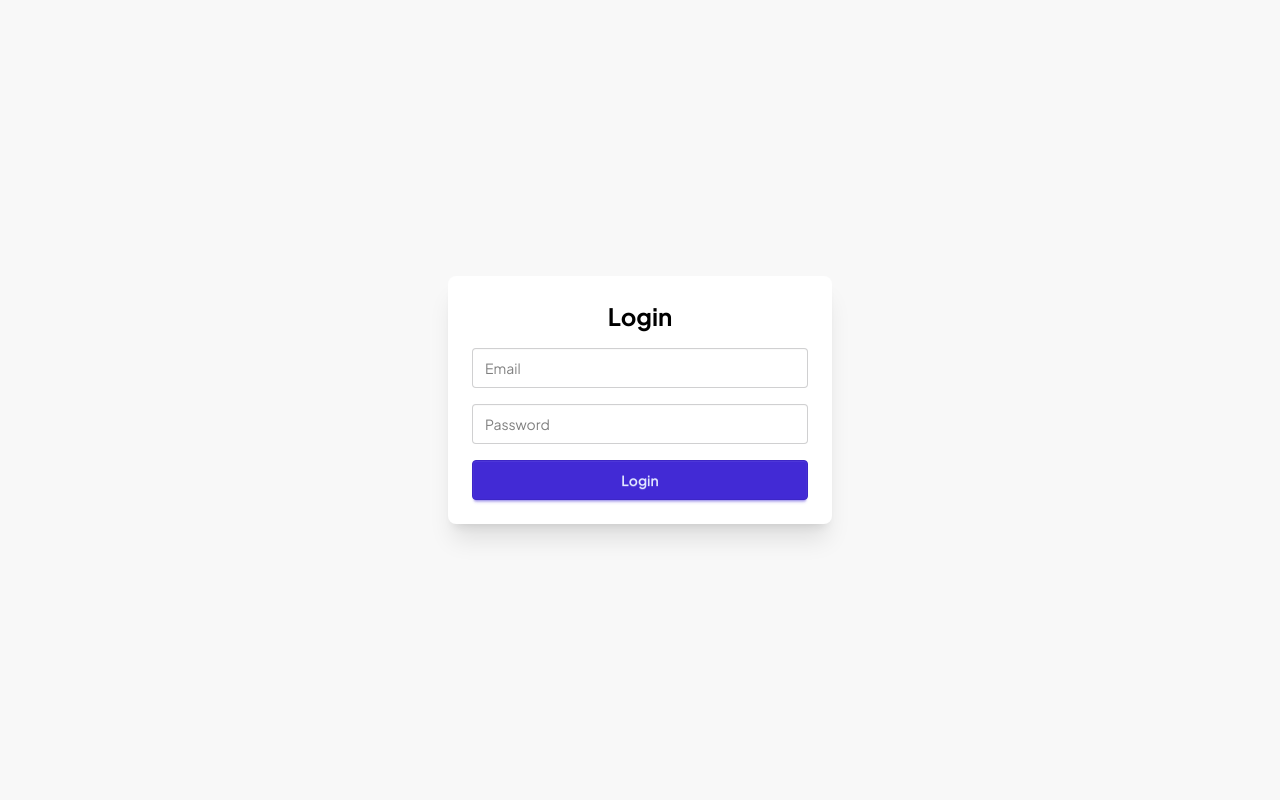
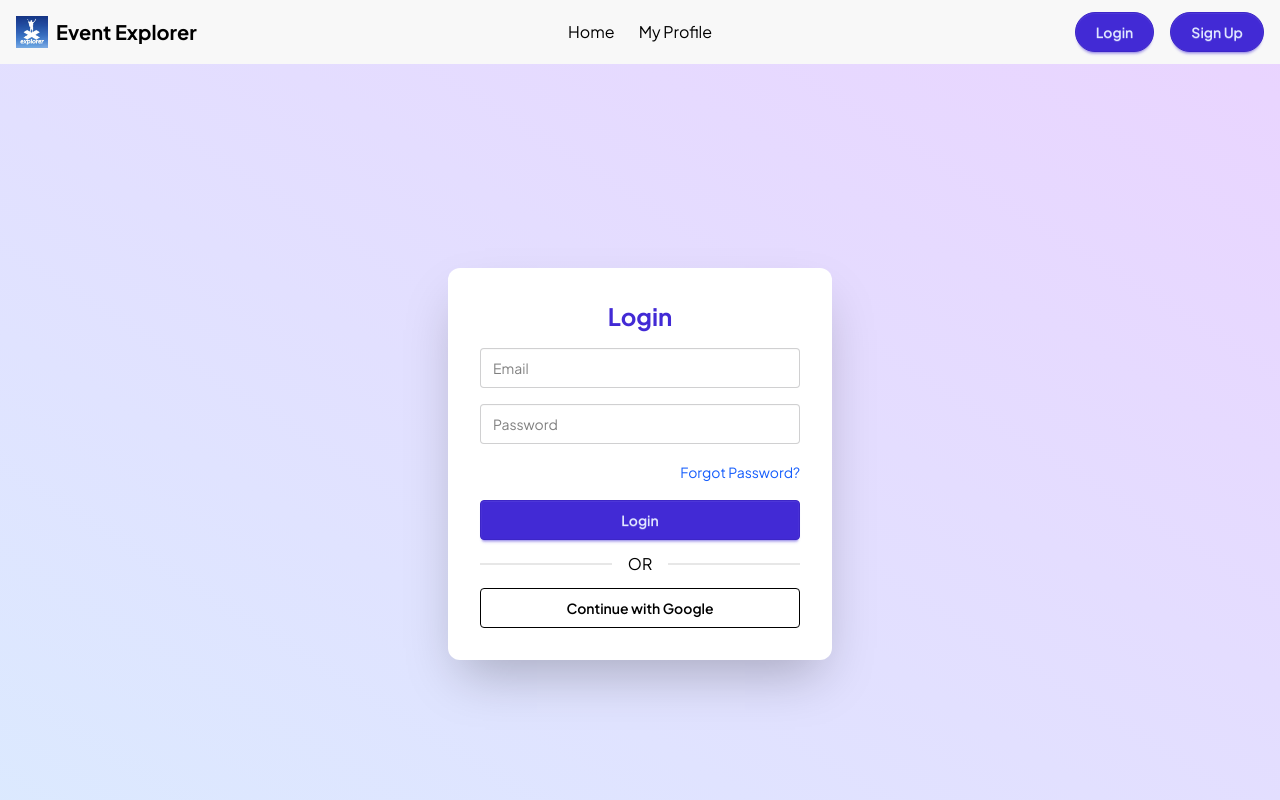
Before and after one commit to HasanCodeX/Project---web-b11-A9-Event-Explorer, a React (Vite) app: page /login in a window 1280 px wide. Shown: the top 800 px of the page. Built offline with nearby package versions, Linux system fonts and the light colour scheme; no server answers.

Commit message:
update auth

```diff
--- a/src/Components/Navbar.jsx
+++ b/src/Components/Navbar.jsx
@@ -2,7 +2,7 @@
 import { Link, NavLink } from "react-router-dom";
 import { useAuthState } from "react-firebase-hooks/auth";
 import { signOut } from "firebase/auth";
-import { auth } from "../firebase/firebase.config";
+import { auth } from "../Context/firebase/firebase.config";
 import logo from "../assets/logo.png";
 
 
--- /dev/null
+++ b/src/Context/PrivateRoute/PrivateRoute.jsx
@@ -0,0 +1,20 @@
+import React, { use } from 'react';
+import { AuthContext } from './AuthProvider';
+import { Navigate, useLocation } from 'react-router';
+import Loading from '../Components/Loading';
+
+const PrivetRoute = ({ children }) => {
+    const { user, loading } = use(AuthContext);
+        const location = useLocation();
+        console.log(location);
+    if (loading) {
+        return <Loading></Loading>
+    }
+    if (user&& user.email) {
+
+        return children;
+    }
+    return <Navigate state={location.pathname} to="/login"></Navigate>
+}
+
+export default PrivetRoute;
--- /dev/null
+++ b/src/Context/Provider/AuthProvider.jsx
@@ -0,0 +1,71 @@
+import React, { createContext, useEffect, useState } from 'react';
+import app from '../firebase/firebase.config';
+import {
+  createUserWithEmailAndPassword,
+  getAuth,
+  GoogleAuthProvider,
+  onAuthStateChanged,
+  signInWithEmailAndPassword,
+  signInWithPopup,
+  signOut,
+  updateProfile
+} from "firebase/auth";
+
+export const AuthContext = createContext();
+
+const auth = getAuth(app);
+const AuthProvider = ({ children }) => {
+  const [user, setUser] = useState(null);
+  const [loading, setLoading] = useState(true);
+  const provider = new GoogleAuthProvider();
+
+  const createUser = (email, password) => {
+    setLoading(true);
+    return createUserWithEmailAndPassword(auth, email, password);
+  };
+
+  const createUserWithLoginGoogle = () => {
+    return signInWithPopup(auth, provider);
+  };
+
+  const loginUser = (email, password) => {
+    setLoading(true);
+    return signInWithEmailAndPassword(auth, email, password);
+  };
+
+  const profile = (updateData) => {
+    return updateProfile(auth.currentUser, updateData);
+  };
+
+  const logout = () => {
+    return signOut(auth);
+  };
+
+  useEffect(() => {
+    const unsubscribe = onAuthStateChanged(auth, (currentUser) => {
+      setUser(currentUser);
+      setLoading(false);
+    });
+    return () => unsubscribe();
+  }, []);
+
+  const authData = {
+    user,
+    setUser,
+    createUser,
+    logout,
+    loginUser,
+    loading,
+    setLoading,
+    profile,
+    createUserWithLoginGoogle,
+  };
+
+  return (
+    <AuthContext.Provider value={authData}>
+      {children}
+    </AuthContext.Provider>
+  );
+};
+
+export default AuthProvider;
--- a/src/main.jsx
+++ b/src/main.jsx
@@ -6,17 +6,11 @@ import { createBrowserRouter, RouterProvider } from "react-router-dom";
 import { HelmetProvider } from 'react-helmet-async';
 
 import Login from "./pages/Login";
-
 import Signup from "./pages/Signup";
-
 import App from "./App";
-
-
 import Home from "./pages/Home";
-
 import NotFound from "./pages/NotFound";
-
-
+import AuthProvider from "./Context/Provider/AuthProvider";
 
 const router = createBrowserRouter([
   {
@@ -24,33 +18,23 @@ const router = createBrowserRouter([
     element: <App />,
     children: [
       { index: true, element: <Home /> },
-
+      { path: "/login", element: <Login /> },
+      { path: "/signup", element: <Signup /> },
     ],
   },
   {
-    path:'/*',
-    element:<NotFound/>
+    path: "/*",
+    element: <NotFound />,
   },
-  {
-    path: "/login",
-    element: <Login />
-  },
-  {
-    path: "/signup",
-    element: <Signup />
-  }
-
 ]);
-
 
 ReactDOM.createRoot(document.getElementById("root")).render(
   <React.StrictMode>
-  <HelmetProvider>
-    < >
-    <RouterProvider router={router} />
-    <ToastContainer />
-    </>
+    <HelmetProvider>
+      <AuthProvider>
+        <RouterProvider router={router} />
+        <ToastContainer position="top-center" autoClose={3000} />
+      </AuthProvider>
     </HelmetProvider>
-
   </React.StrictMode>
 );
--- a/src/pages/Login.jsx
+++ b/src/pages/Login.jsx
@@ -1,9 +1,10 @@
-// src/pages/Login.jsx
 import { useState } from "react";
-import { useNavigate } from "react-router-dom";
-import { signInWithEmailAndPassword } from "firebase/auth";
-import { auth } from "../firebase/firebase.config";
+import { useNavigate, useLocation } from "react-router-dom";
+import { signInWithEmailAndPassword, GoogleAuthProvider, signInWithPopup } from "firebase/auth";
+import { auth } from "../Context/firebase/firebase.config";
 import { Helmet } from "react-helmet-async";
+
+const provider = new GoogleAuthProvider();
 
 const Login = () => {
   const [email, setEmail] = useState("");
@@ -13,21 +14,43 @@ const Login = () => {
 
   const handleLogin = async (e) => {
     e.preventDefault();
+    const passwordRegex = /^(?=.*[a-z])(?=.*[A-Z]).{6,}$/;
+    if (!passwordRegex.test(password)) {
+      setError("Password must contain at least one uppercase, one lowercase, and be at least 6 characters.");
+      return;
+    }
+
     try {
       await signInWithEmailAndPassword(auth, email, password);
-      navigate("/"); // redirect after login
+      navigate("/");
     } catch (err) {
       setError(err.message);
     }
   };
 
+  const handleGoogleLogin = async () => {
+    try {
+      await signInWithPopup(auth, provider);
+      navigate("/");
+    } catch (err) {
+      setError(err.message);
+    }
+  };
+
+  const handleForgotPassword = () => {
+    navigate("/forgot-password", { state: { email } });
+  };
+
   return (
-    <div className="flex justify-center items-center min-h-screen bg-base-200">
+    <div className="flex justify-center items-center min-h-screen bg-gradient-to-tr from-blue-100 to-purple-200">
       <Helmet>
         <title>Login | Event Explorer</title>
       </Helmet>
-      <form onSubmit={handleLogin} className="card w-full max-w-sm bg-base-100 shadow-xl p-6 space-y-4">
-        <h2 className="text-2xl font-bold text-center">Login</h2>
+      <form
+        onSubmit={handleLogin}
+        className="card w-full max-w-sm bg-white shadow-2xl p-8 rounded-xl space-y-4"
+      >
+        <h2 className="text-2xl font-bold text-center text-primary">Login</h2>
         {error && <p className="text-red-500 text-sm">{error}</p>}
         <input
           type="email"
@@ -45,8 +68,23 @@ const Login = () => {
           onChange={(e) => setPassword(e.target.value)}
           required
         />
-        <button type="submit" className="btn btn-primary w-full">
-          Login
+        <div className="text-right">
+          <button
+            type="button"
+            onClick={handleForgotPassword}
+            className="text-sm text-blue-600 hover:underline"
+          >
+            Forgot Password?
+          </button>
+        </div>
+        <button type="submit" className="btn btn-primary w-full">Login</button>
+        <div className="divider">OR</div>
+        <button
+          type="button"
+          onClick={handleGoogleLogin}
+          className="btn btn-outline w-full"
+        >
+          Continue with Google
         </button>
       </form>
     </div>
--- a/src/pages/Signup.jsx
+++ b/src/pages/Signup.jsx
@@ -1,11 +1,19 @@
 import { useState } from "react";
 import { useNavigate } from "react-router-dom";
-import { createUserWithEmailAndPassword, updateProfile } from "firebase/auth";
-import { auth } from "../firebase/firebase.config";
+import {
+  createUserWithEmailAndPassword,
+  updateProfile,
+  GoogleAuthProvider,
+  signInWithPopup,
+} from "firebase/auth";
+import { auth } from "../Context/firebase/firebase.config";
 import { Helmet } from "react-helmet-async";
+
+const provider = new GoogleAuthProvider();
 
 const Signup = () => {
   const [name, setName] = useState("");
+  const [photoURL, setPhotoURL] = useState("");
   const [email, setEmail] = useState("");
   const [password, setPassword] = useState("");
   const [error, setError] = useState(null);
@@ -13,24 +21,45 @@ const Signup = () => {
 
   const handleSignup = async (e) => {
     e.preventDefault();
+
+    // Password validation
+    const passwordRegex = /^(?=.*[a-z])(?=.*[A-Z]).{6,}$/;
+    if (!passwordRegex.test(password)) {
+      setError("Password must have at least one uppercase, one lowercase, and 6+ characters.");
+      return;
+    }
+
     try {
       const userCredential = await createUserWithEmailAndPassword(auth, email, password);
       await updateProfile(userCredential.user, {
         displayName: name,
+        photoURL: photoURL,
       });
-      navigate("/"); // Redirect after sign up
+      navigate("/");
+    } catch (err) {
+      setError(err.message);
+    }
+  };
+
+  const handleGoogleSignup = async () => {
+    try {
+      await signInWithPopup(auth, provider);
+      navigate("/");
     } catch (err) {
       setError(err.message);
     }
   };
 
   return (
-    <div className="flex justify-center items-center min-h-screen bg-base-200">
+    <div className=" p-16 flex justify-center items-center min-h-screen bg-gradient-to-tr from-green-100 to-blue-200">
       <Helmet>
         <title>Sign Up | Event Explorer</title>
       </Helmet>
-      <form onSubmit={handleSignup} className="card w-full max-w-sm bg-base-100 shadow-xl p-6 space-y-4">
-        <h2 className="text-2xl font-bold text-center">Sign Up</h2>
+      <form
+        onSubmit={handleSignup}
+        className="card w-full max-w-sm bg-white shadow-2xl p-8 rounded-xl space-y-4"
+      >
+        <h2 className="text-2xl font-bold text-center text-primary">Sign Up</h2>
         {error && <p className="text-red-500 text-sm">{error}</p>}
         <input
           type="text"
@@ -39,6 +68,13 @@ const Signup = () => {
           value={name}
           onChange={(e) => setName(e.target.value)}
           required
+        />
+        <input
+          type="url"
+          placeholder="Profile Image URL"
+          className="input input-bordered w-full"
+          value={photoURL}
+          onChange={(e) => setPhotoURL(e.target.value)}
         />
         <input
           type="email"
@@ -59,6 +95,18 @@ const Signup = () => {
         <button type="submit" className="btn btn-primary w-full">
           Sign Up
         </button>
+        <div className="divider">OR</div>
+        <button
+          type="button"
+          onClick={handleGoogleSignup}
+          className="btn btn-outline w-full"
+        >
+          Continue with Google
+        </button>
+        <p className="text-sm text-center">
+          Already have an account?{" "}
+          <a href="/login" className="text-blue-600 hover:underline">Login</a>
+        </p>
       </form>
     </div>
   );
```
Also changed, not shown: src/Context/firebase/firebase.config.js (renamed from src/firebase/firebase.config.js).
